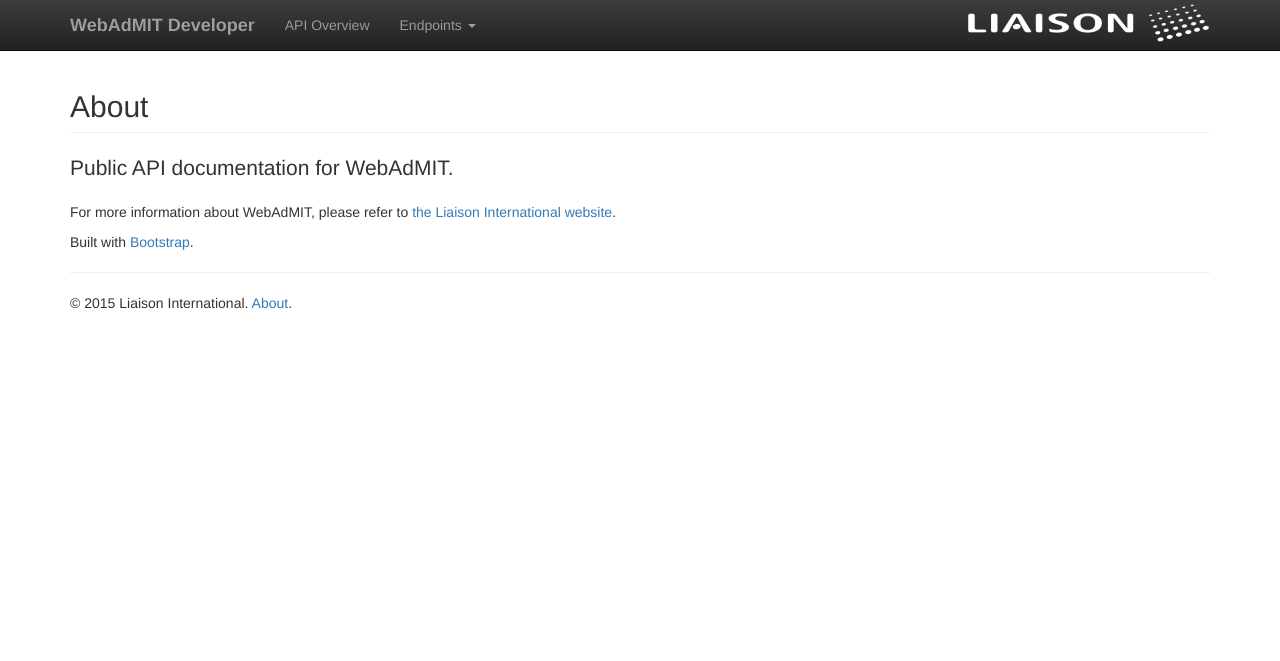
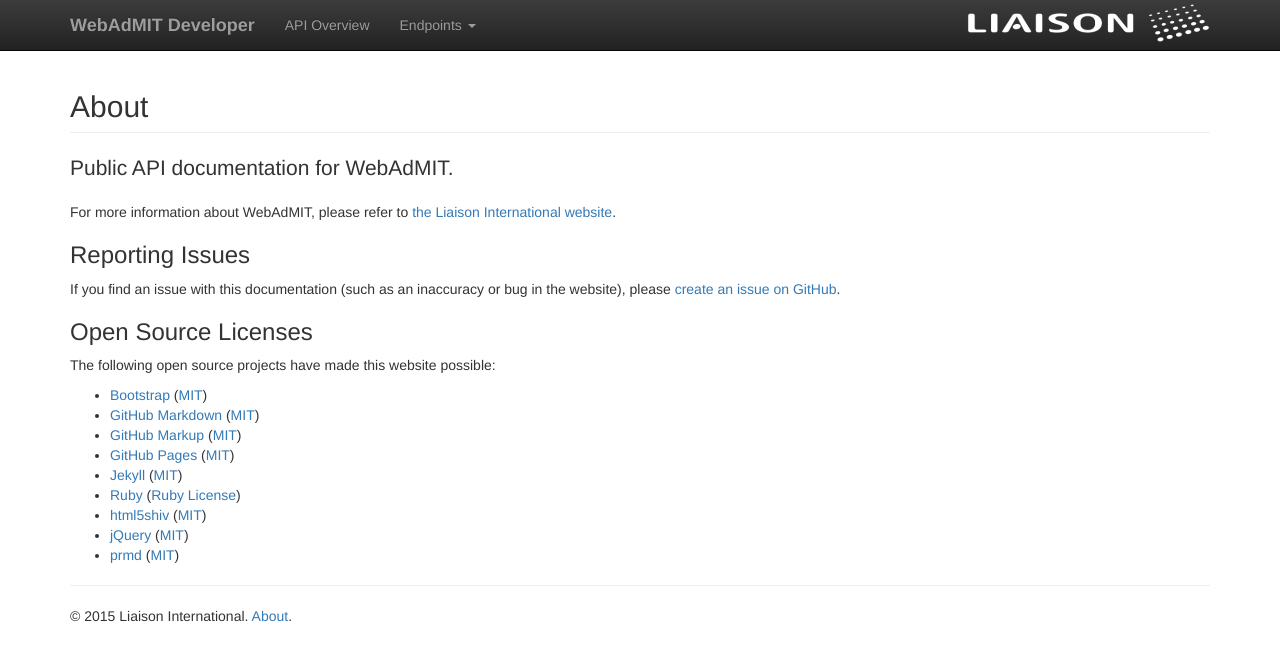
Before and after one commit to Liaison-Intl/Liaison-Intl.github.io, a Jekyll site: the page built from about.md, in a window 1280 px wide. Shown: the top 661 px of the page. Built offline with Jekyll 4.4.1, drawn with Linux system fonts in a browser that asks for light colours; nearby versions of some CDN libraries.

Commit message:
Add licenses

```diff
--- a/about.md
+++ b/about.md
@@ -9,4 +9,22 @@
 
 For more information about WebAdMIT, please refer to [the Liaison International website](http://www.liaison-intl.com/).
 
-Built with [Bootstrap](http://getbootstrap.com/).
+### Reporting Issues
+
+If you find an issue with this documentation (such as an inaccuracy or bug in the website), please [create an issue on GitHub][new_issue].
+
+  [new_issue]: https://github.com/Liaison-Intl/Liaison-Intl.github.io/issues/new
+
+### Open Source Licenses
+
+The following open source projects have made this website possible:
+
+  * [Bootstrap](http://getbootstrap.com/) ([MIT](https://github.com/twbs/bootstrap/blob/master/LICENSE))
+  * [GitHub Markdown](https://rubygems.org/gems/github-markdown) ([MIT](https://rubygems.org/gems/github-markdown))
+  * [GitHub Markup](https://github.com/github/markup) ([MIT](https://github.com/github/markup/blob/master/LICENSE))
+  * [GitHub Pages](https://github.com/github/pages-gem) ([MIT](https://github.com/github/pages-gem/blob/master/LICENSE))
+  * [Jekyll](http://jekyllrb.com/) ([MIT](https://github.com/jekyll/jekyll/blob/master/LICENSE))
+  * [Ruby](http://ruby-lang.org/) ([Ruby License](https://github.com/ruby/ruby/blob/trunk/COPYING))
+  * [html5shiv](https://github.com/aFarkas/html5shiv) ([MIT](https://github.com/aFarkas/html5shiv/blob/master/MIT%20and%20GPL2%20licenses.md))
+  * [jQuery](http://jquery.com/) ([MIT](https://github.com/jquery/jquery/blob/master/LICENSE.txt))
+  * [prmd](https://github.com/interagent/prmd) ([MIT](https://github.com/interagent/prmd/blob/master/LICENSE.md))
```
Also changed, not shown: CONTRIBUTING.md (+4 -0 lines), 1 other file.
